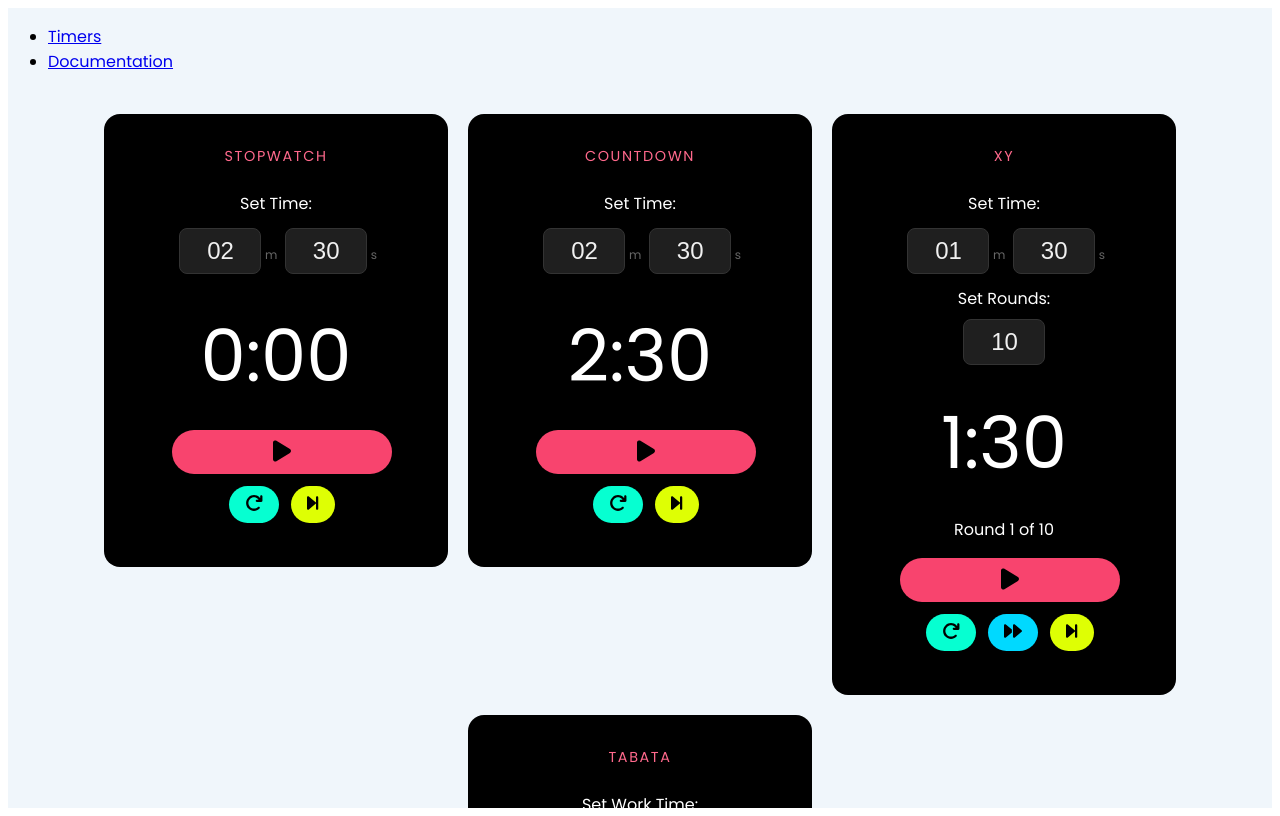
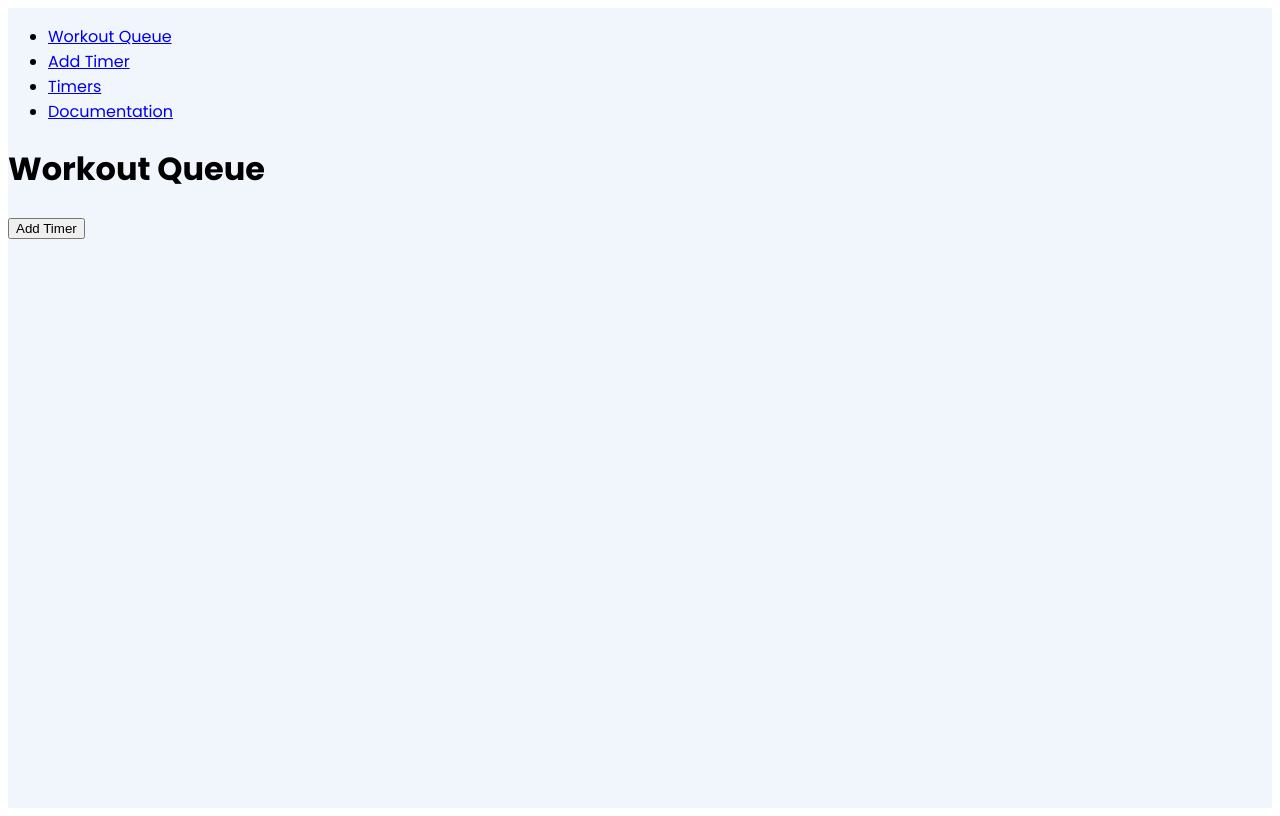
Before and after one commit to prof-tejera/assignment-2-itsweebs, a React (Create React App) app: page / in a window 1280 px wide. Built offline with nearby package versions, Linux system fonts and the light colour scheme.

Commit message:
changes to routing

```diff
--- a/package.json
+++ b/package.json
@@ -8,7 +8,7 @@
     "react": "^18.2.0",
     "react-dom": "^18.2.0",
     "react-router": "^5.2.1",
-    "react-router-dom": "^6.4.2",
+    "react-router-dom": "^6.19.0",
     "react-scripts": "5.0.1",
     "styled-components": "^5.3.1"
   },
--- a/src/App.js
+++ b/src/App.js
@@ -2,8 +2,10 @@ import React from "react";
 import { BrowserRouter as Router, Routes, Route, Link } from "react-router-dom";
 import styled from "styled-components";
 
-import DocumentationView from "./views/DocumentationView";
-import TimersView from "./views/TimersView";
+import DocumentationView from "./views/DocumentationView/DocumentationView";
+import TimersView from "./views/TimersView/TimersView";
+import AddTimerView from "./views/AddTimersView/AddTimersView";
+import WorkoutQueueView from "./views/WorkoutQueueView/WorkoutQueueView";
 
 const Container = styled.div`
   background: #f0f6fb;
@@ -15,8 +17,14 @@ const Nav = () => {
   return (
     <nav>
       <ul>
+      <li>
+          <Link to="/">Workout Queue</Link>
+        </li>
+      <li>
+          <Link to="/add">Add Timer</Link>
+        </li>
         <li>
-          <Link to="/">Timers</Link>
+          <Link to="/timers">Timers</Link>
         </li>
         <li>
           <Link to="/docs">Documentation</Link>
@@ -32,8 +40,10 @@ const App = () => {
       <Router>
         <Nav />
         <Routes>
+          <Route path="/" element={<WorkoutQueueView />} />
+          <Route path="/add" element={<AddTimerView />} />
+          <Route path="/timers" element={<TimersView />} />
           <Route path="/docs" element={<DocumentationView />} />
-          <Route path="/" element={<TimersView />} />
         </Routes>
       </Router>
     </Container>
--- /dev/null
+++ b/src/views/AddTimersView/AddTimersView.js
@@ -0,0 +1,12 @@
+import React from 'react';
+
+const AddTimerView = () => {
+  return (
+    <div>
+      <h1>Add Timer</h1>
+      {}
+    </div>
+  );
+};
+
+export default AddTimerView;
--- /dev/null
+++ b/src/views/WorkoutQueueView/WorkoutQueueView.js
@@ -0,0 +1,19 @@
+import React from 'react';
+import { useNavigate } from 'react-router-dom';
+
+const WorkoutQueueView = () => {
+  let navigate = useNavigate();
+
+  return (
+    <div>
+      <h1>Workout Queue</h1>
+      {/* other components and logic */}
+      <button onClick={() => navigate('/add')}>
+        Add Timer
+      </button>
+      {/* other components and logic */}
+    </div>
+  );
+};
+
+export default WorkoutQueueView;
```
Also changed, not shown: src/views/DocumentationView/DocumentationView.js (renamed from src/views/DocumentationView.js, +7 -7 lines), src/views/TimersView/TimersView.js (renamed from src/views/TimersView.js, +4 -4 lines), src/views/TimersView/TimersView.css (renamed from src/views/TimersView.css), 1 other file (tests, documents, lock files or other folders).
